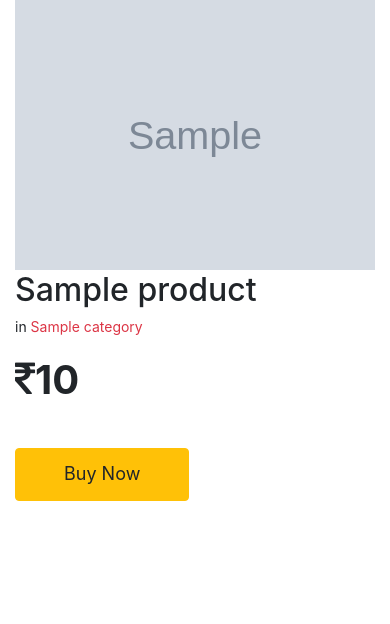
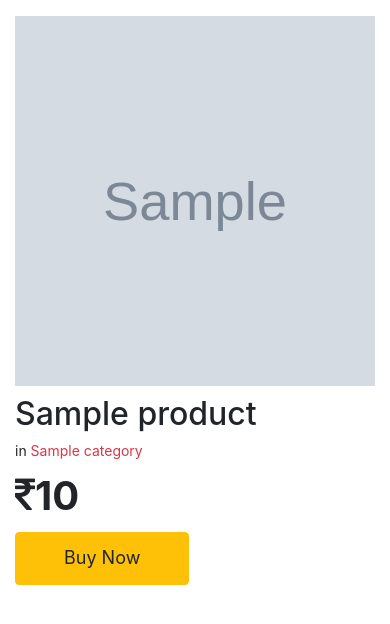
Before and after one commit to inaveenchahar/e-mart, a Django app: a page that uses products/templates/product_details.html in a window 390 px wide. Shown: the part 62-686 px from the top of the page. Run offline with Django 3.2, Linux system fonts and the light colour scheme; tables that the repository leaves empty hold one stand-in row (values such as "Sample post"); grey boxes marked "Sample" are stand-in pictures; some libraries are stand-ins or nearby versions.

Commit message:
feat(products): template product_details is responsive now and new css file created for it

```diff
--- /dev/null
+++ b/products/static/css/product_details.css
@@ -0,0 +1,9 @@
+#pd_image{
+    height: 500px;
+}
+
+@media only screen and (max-width: 574px) {
+    #pd_image{
+        height: 370px;
+    }
+}
--- a/products/templates/product_details.html
+++ b/products/templates/product_details.html
@@ -3,7 +3,7 @@
 {% block title %} Product Detail {% endblock title %}
 
 {% block content %}
-
+    <link rel="stylesheet" type="text/css" href="{% static 'css/product_details.css' %}">
     <section>
         {% if message.success %}
             <div class="alert alert-success alert-dismissible">
@@ -11,31 +11,21 @@
                 {{ message }}
             </div>
         {% endif %}
-        <div class="container py-md-5">
+        <div class="container py-md-5 py-3">
             <div class="row">
-                <div class="col-lg-6">
-                    <img src="{{ product.image.url }}" class="embed-responsive">
+                <div class="col-lg-6 text-center px-md-5">
+                    <img id="pd_image" alt="{{ product.title }}" src="{{ product.image.url }}" class="embed-responsive text-center">
                 </div>
                 <div class="col-lg-6">
-                    <h1>{{ product.title }}</h1>
-                    <p>in <span class="text-danger">{{ category.title }}</span></p>
-                    <p class="my-4 font-weight-bold" style="font-size: 40px"><i class="fa fa-inr my-0" aria-hidden="true"></i>{{ product.price | floatformat:"0" }} </p>
+                    <h1 class="my-2">{{ product.title }}</h1>
+                    <p class="my-2">in <span class="text-danger">{{ category.title }}</span></p>
+                    <p class="my-3 font-weight-bold" style="font-size: 40px"><i class="fa fa-inr my-0" aria-hidden="true"></i>{{ product.price | floatformat:"0" }} </p>
                     {% if already_exists %}
                         <span class="text-success font-weight-bold px-md-3" style="font-size: 16px">Already added in cart</span>
                     {% endif %}
-                    <a href="{% url 'cart:cart_product' category.slug product.slug product.id %}" class="btn btn-warning my-0 py-3 px-5 my-4">
+                    <a href="{% url 'cart:cart_product' category.slug product.slug product.id %}" class="btn btn-warning my-0 py-3 px-5">
                         <span style="font-size: 18px"> Buy Now</span>
                     </a>
-{#                    <p class="text-secondary">Quantity: 1</p>#}
-{#                    <form method="POST" action="{% url 'cart:cart_product' category.slug product.slug product.id %}">#}
-{#                        {% csrf_token %}#}
-{#                        <label for="#quantity">Quantity</label>#}
-{#                        <input type="number" min="1" id="#quantity" value="1" name="p_quantity">#}
-{#                        <input type="submit" class="btn btn-warning" value="Buy Now">#}
-{#                    </form>#}
-{#                    <a  class="d-inline-block btn btn-warning my-0 py-3 px-5 my-4" href="{% url 'cart:cart_product' category.slug product.slug product.id %}">#}
-{#                        <span style="font-size: 18px"> Buy Now</span>#}
-{#                    </a>#}
                 </div>
             </div>
 
```
